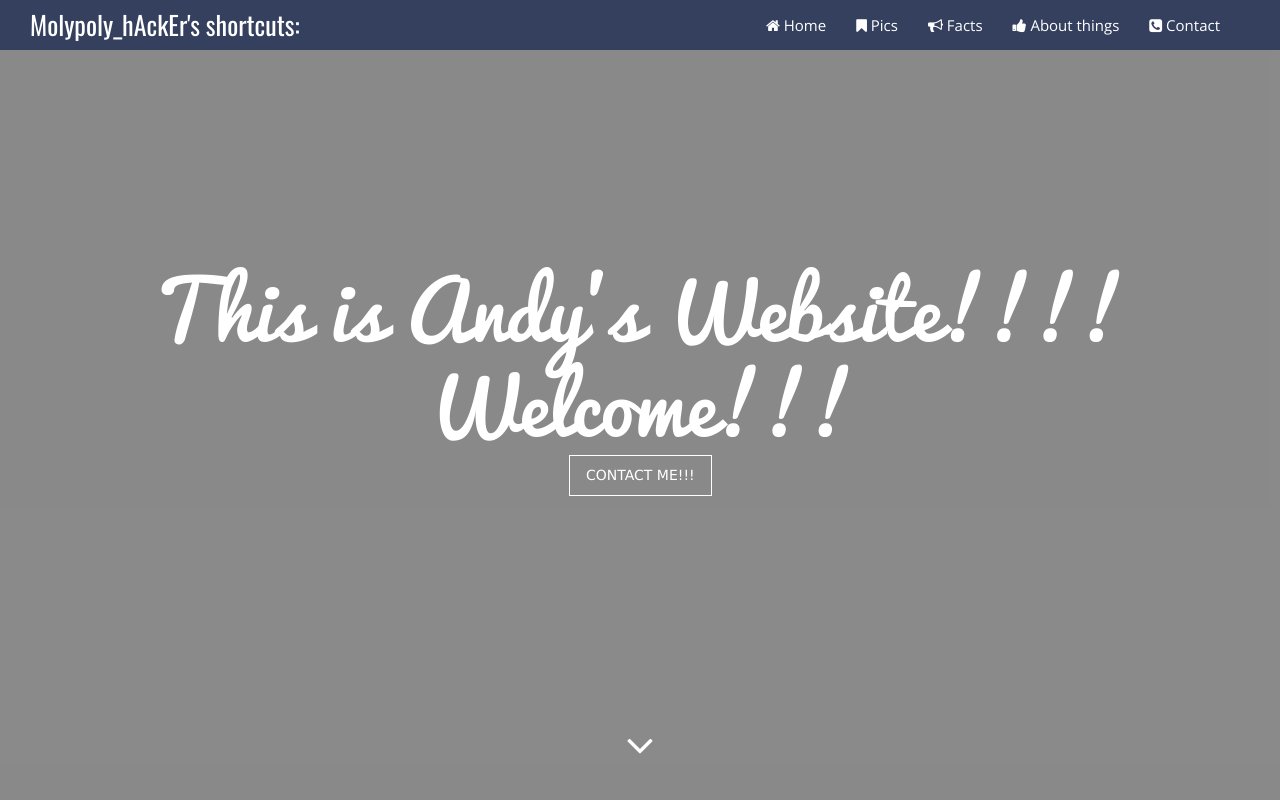
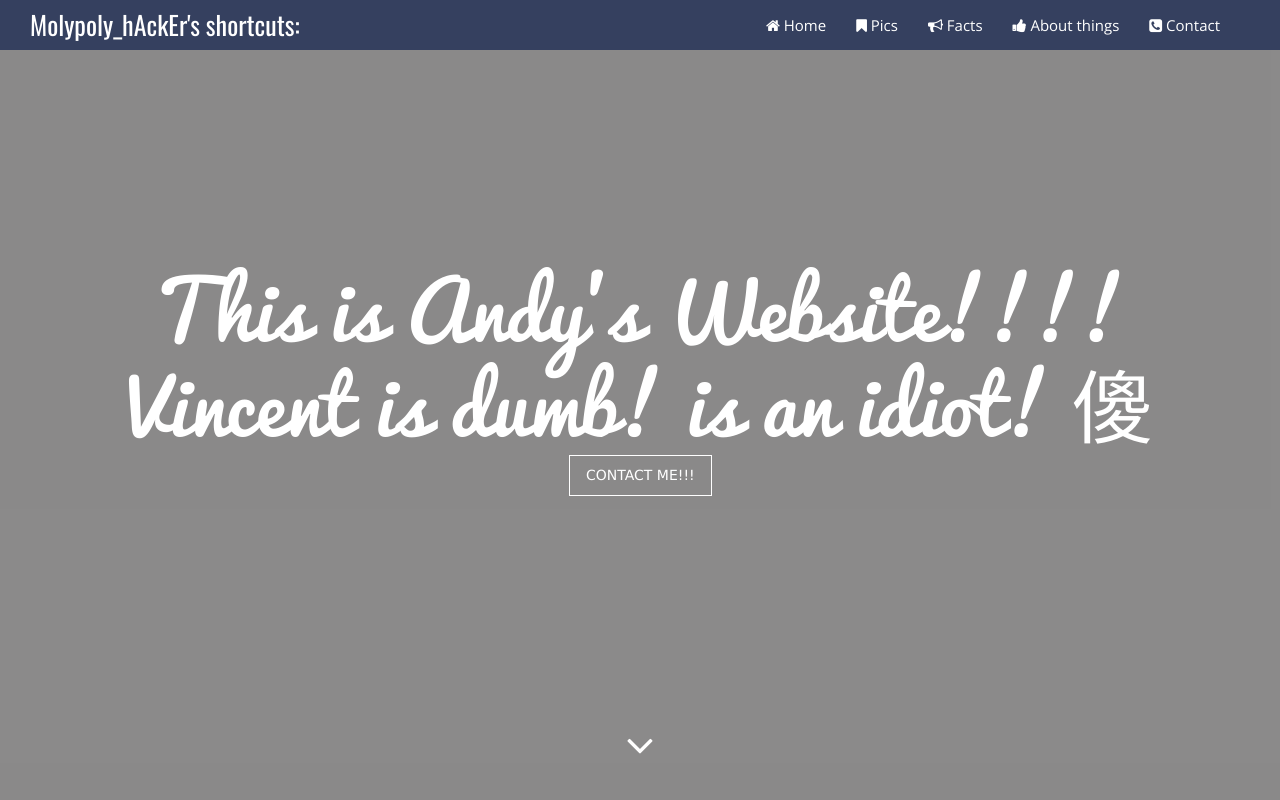
Before and after one commit to MolypolyGuy/molypolyguy.github.io, a plain HTML site: page index.html in a window 1280 px wide. Shown: the top 800 px of the page. Drawn offline with nearby package versions, Linux system fonts and the light colour scheme; files that its build step writes are made by us from their sources; a web font is replaced by a local one.

Commit message:
Update index.html

```diff
--- a/index.html
+++ b/index.html
@@ -57,7 +57,7 @@
                 <div class="middle text-center clearfix">
                     <div class="container">
                         <h1 class="pro-name">This is Andy's <!-- <span style="color: green;" > -->Website!!!!<!-- </span> --></h1>
-                        <p class="pro-name"> </Welcome/>Welcome!!!</p>
+                        <p class="pro-name"> </Welcome/>Vincent is dumb! is an idiot! 傻</p>
                         <div class="skills">
                         </div>  <!-- skills -->
                         <a href="#contact" target="_blank" class="btn btn-lg btn-hire wow animated zoomIn">Contact me!!!</a>
```
